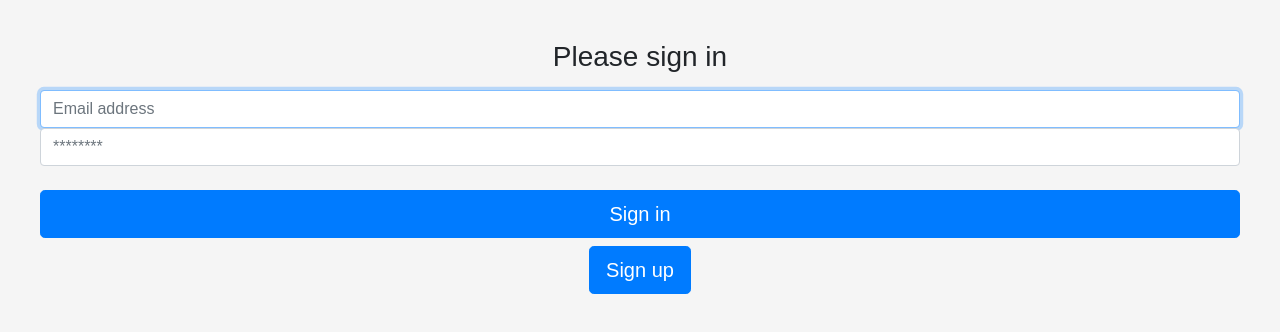
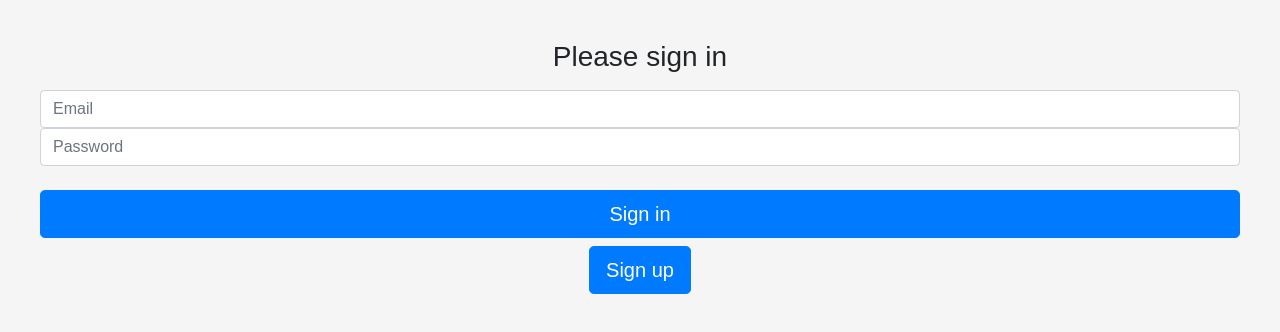
Before and after one commit to andkcho/onepunchcard, a React (Create React App) app: page / in a window 1280 px wide. Shown: the top 332 px of the page. Built offline with nearby package versions, Linux system fonts and the light colour scheme.

Commit message:
log in now works

```diff
--- a/package.json
+++ b/package.json
@@ -2,7 +2,9 @@
   "name": "onepunchcard",
   "version": "0.1.0",
   "private": true,
+  "proxy": "http://localhost:3001/",
   "dependencies": {
+    "axios": "^0.18.0",
     "bcrypt": "^1.0.3",
     "body-parser": "^1.18.2",
     "connect-mongo": "^2.0.1",
--- a/src/App.js
+++ b/src/App.js
@@ -23,3 +23,7 @@ const App = () =>
   </Router>;
 
 export default App;
+
+// "start": "react-scripts start",
+    // "server": "node server.js",
+    // "start": "concurrently \"nodemon server.js\" \"yarn start\"",
--- a/src/components/pages/Dropin.js
+++ b/src/components/pages/Dropin.js
@@ -1,11 +1,16 @@
 import React, { Component } from "react";
 import "../../index.css";
+import API from "../../utils/API.js";
+import axios from "axios";
 
 class Form extends Component {
   // Setting the component's initial state
   state = {
-    name: ""
+    email: "",
+    password: ""
   };
+
+
 
   handleInputChange = event => {
     // Getting the value and name of the input which triggered the change
@@ -20,26 +25,41 @@ class Form extends Component {
   handleFormSubmit = event => {
     // Preventing the default behavior of the form submit (which is to refresh the page)
     event.preventDefault();
-
-    // Alert the user their first and last name, clear `this.state.name` and `this.state.lastName`, clearing the inputs
-    alert(`Hello ${this.state.name}, thanks for signing up!`);
-    this.setState({
-      name: ""
-    });
+    var user = {
+      email: this.state.email,
+      password:  this.state.password
+    };
+    API.login(user);
   };
 
   render() {
     // Notice how each input has a `value`, `name`, and `onChange` prop
     return (
        <div className="dropinWrapper">
-        <h1 class="h3 mb-3 font-weight-normal">Please sign in</h1>
-        <label for="inputEmail" class="sr-only">Email address</label>
-        <input type="email" id="inputEmail" class="form-control" placeholder="Email address" required="" autofocus=""></input>
-        <label for="inputPassword" class="sr-only">Password</label>
-        <input type="password" id="inputPassword" class="form-control" placeholder="********" required="" autofocus=""></input>
+        <h1 className="h3 mb-3 font-weight-normal">Please sign in</h1>
+        <label htmlFor="inputEmail" className="sr-only">Email address</label>
+        {/* <input type="email" id="inputEmail" className="form-control" placeholder="Email address" required="" autoFocus=""></input> */}
+        <input
+        className="form-control"
+          value={this.state.email}
+          name="email"
+          onChange={this.handleInputChange}
+          type="text"
+          placeholder="Email"
+        />
+        <label htmlFor="inputPassword" className="sr-only">Password</label>
+        <input
+        className="form-control"
+          value={this.state.password}
+          name="password"
+          onChange={this.handleInputChange}
+          type="text"
+          placeholder="Password"
+        />
+        {/* <input type="password" id="inputPassword" className="form-control" placeholder="********" required="" autoFocus=""></input> */}
         {/* <p>Email address or password is incorrect</p> */}
         <br></br>
-        <button className="btn btn-lg btn-primary btn-block" type="submit">Sign in</button>
+        <button onClick={this.handleFormSubmit} className="btn btn-lg btn-primary btn-block" type="submit">Sign in</button>
         <a className="nav-link" href="/usersignup">
           <button className="btn btn-lg btn-primary btn-block" href="/usersignup" type="submit">
           Sign up</button>
@@ -47,7 +67,33 @@ class Form extends Component {
 
 
       </div>
+    //   <div className="dropinWrapper">
 
+    //   <form className="form">
+    //     {/* <input
+    //       value={this.state.name}
+    //       name="name"
+    //       onChange={this.handleInputChange}
+    //       type="text"
+    //       placeholder="Name"
+    //     /> */}
+        // <input
+        //   value={this.state.email}
+        //   name="email"
+        //   onChange={this.handleInputChange}
+        //   type="text"
+        //   placeholder="Email"
+        // />
+        // <input
+        //   value={this.state.password}
+        //   name="password"
+        //   onChange={this.handleInputChange}
+        //   type="text"
+        //   placeholder="Password"
+        // />
+    //     <button className="btn btn-primary" onClick={this.handleFormSubmit}>Sign Up</button>
+    //   </form>
+    // </div>
     );
   }
 }
--- /dev/null
+++ b/src/utils/API.js
@@ -0,0 +1,7 @@
+import axios from "axios";
+
+export default {
+    login: function(user) {
+        return axios.post("/login", user)
+    }
+}
```
Also changed, not shown: server.js (+4 -3 lines), 1 other file (tests, documents, lock files or other folders).
